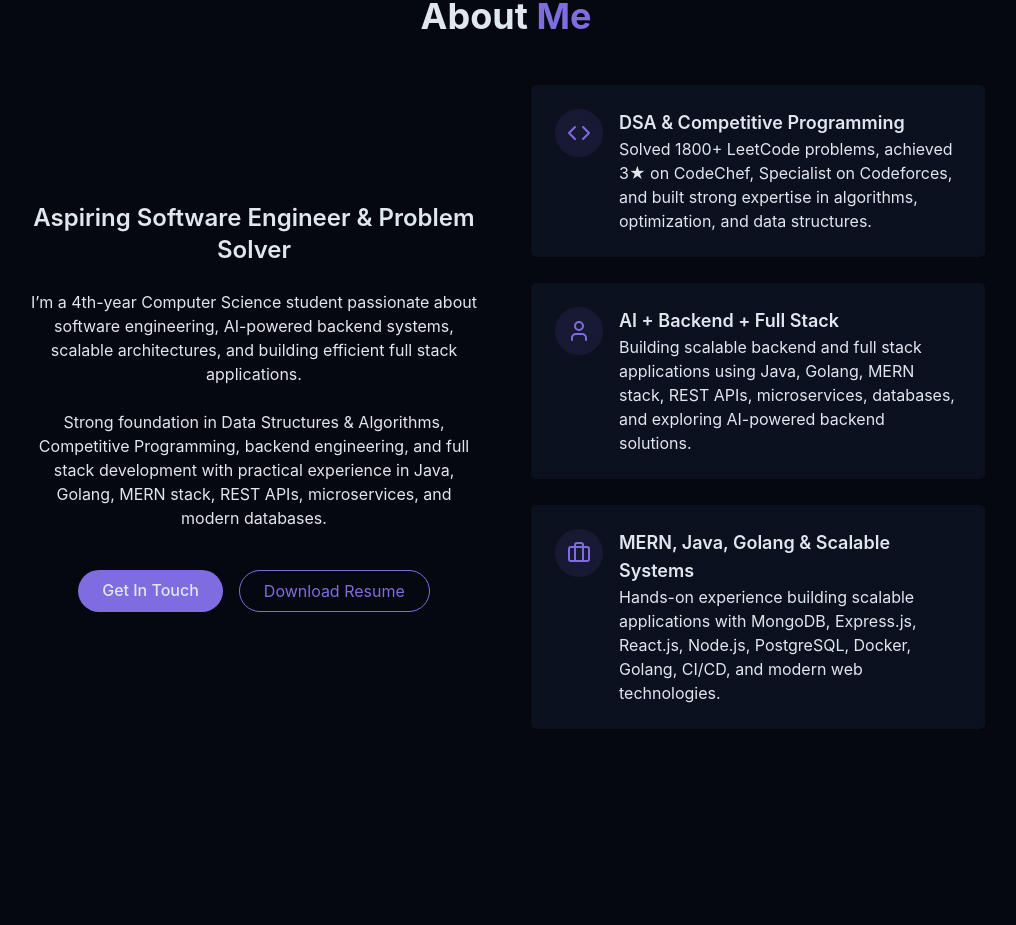
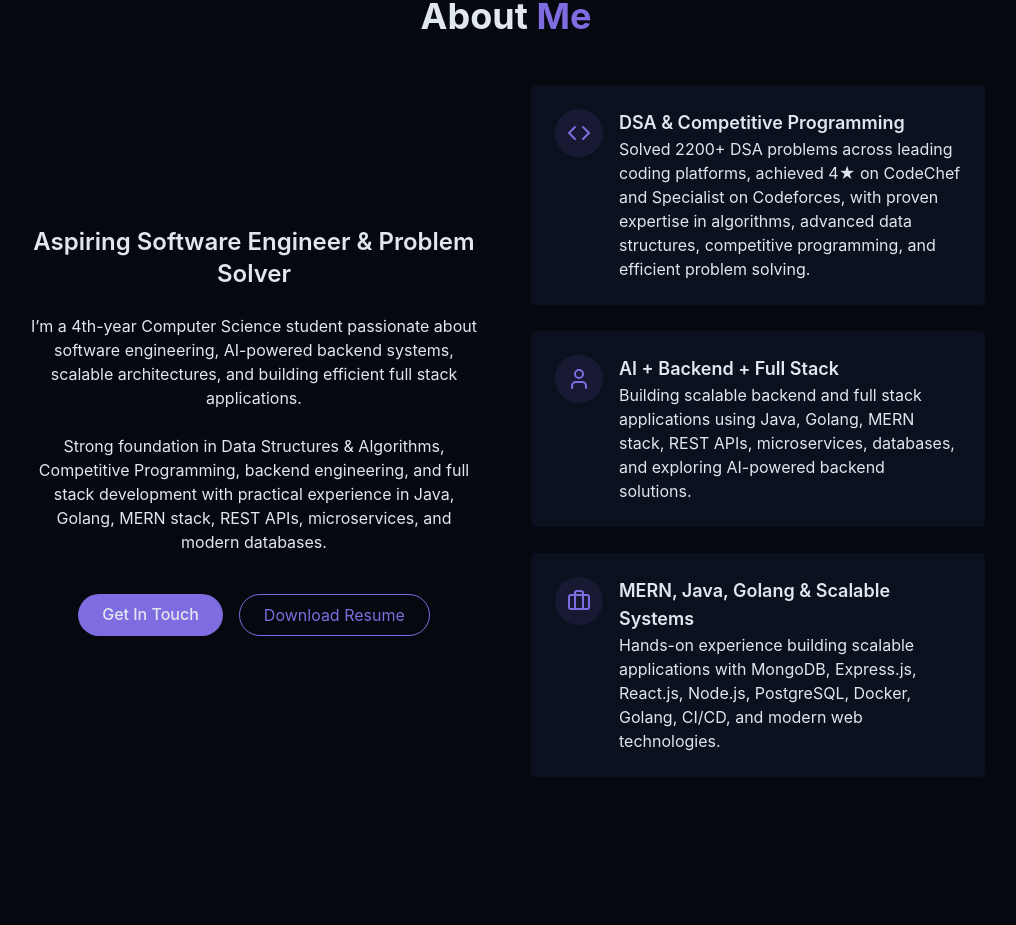
Before and after one commit to VISHAL55UIET/Vishal-New-PortFolio, a React (Vite) app in the folder Portfolio/: page / in a window 1280 px wide. Shown: the part 900-1825 px from the top of the page, without its empty margins (134-1150 px from the left). Built offline with nearby package versions, Linux system fonts and the light colour scheme.

Commit message:
Enhance coding profiles with ratings and achievements

```diff
--- a/Portfolio/src/components/AboutSection.jsx
+++ b/Portfolio/src/components/AboutSection.jsx
@@ -54,11 +54,9 @@ export const AboutSection = () => {
                   <h4 className="font-semibold text-lg">
                     DSA & Competitive Programming
                   </h4>
-                  <p className="text-muted-foreground">
-                    Solved 1800+ LeetCode problems, achieved 3★ on CodeChef,
-                    Specialist on Codeforces, and built strong expertise in
-                    algorithms, optimization, and data structures.
-                  </p>
+                <p className="text-muted-foreground">
+  Solved 2200+ DSA problems across leading coding platforms, achieved 4★ on CodeChef and Specialist on Codeforces, with proven expertise in algorithms, advanced data structures, competitive programming, and efficient problem solving.
+</p>
                 </div>
               </div>
             </div>
```
